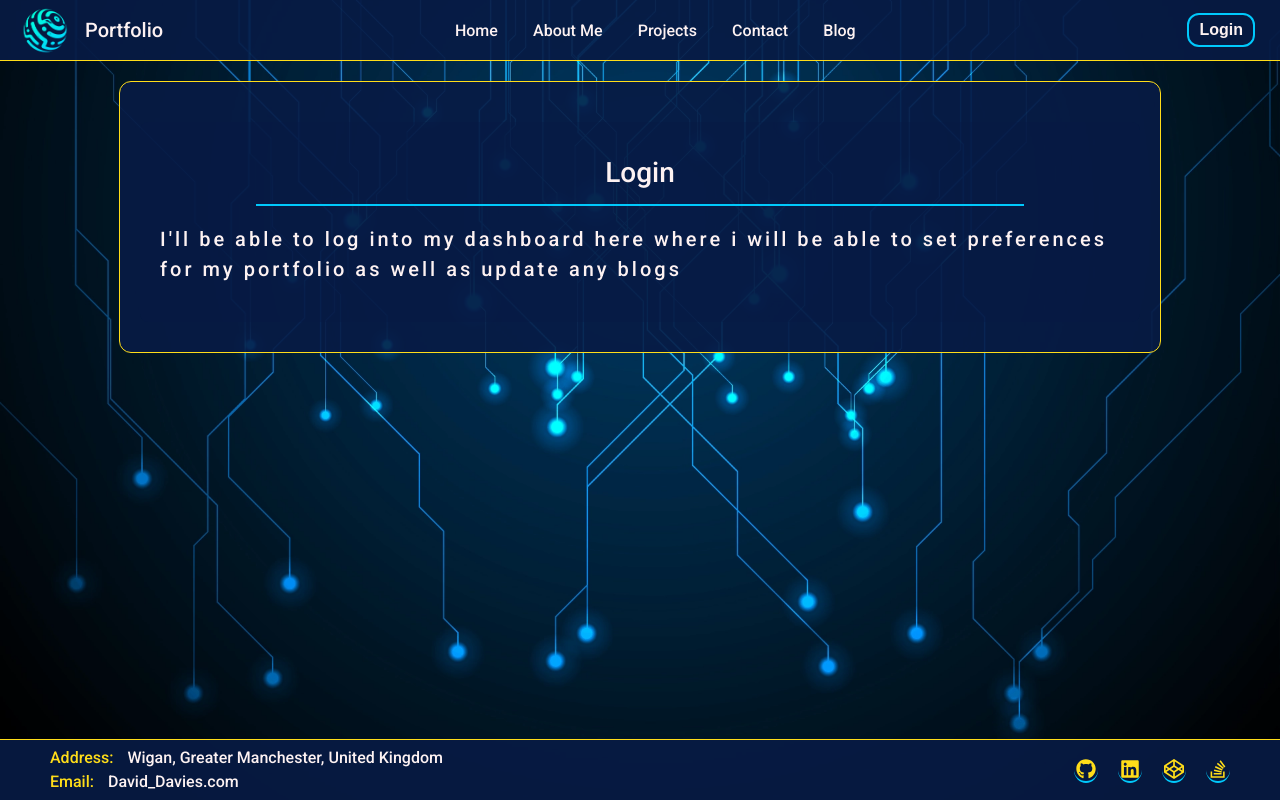
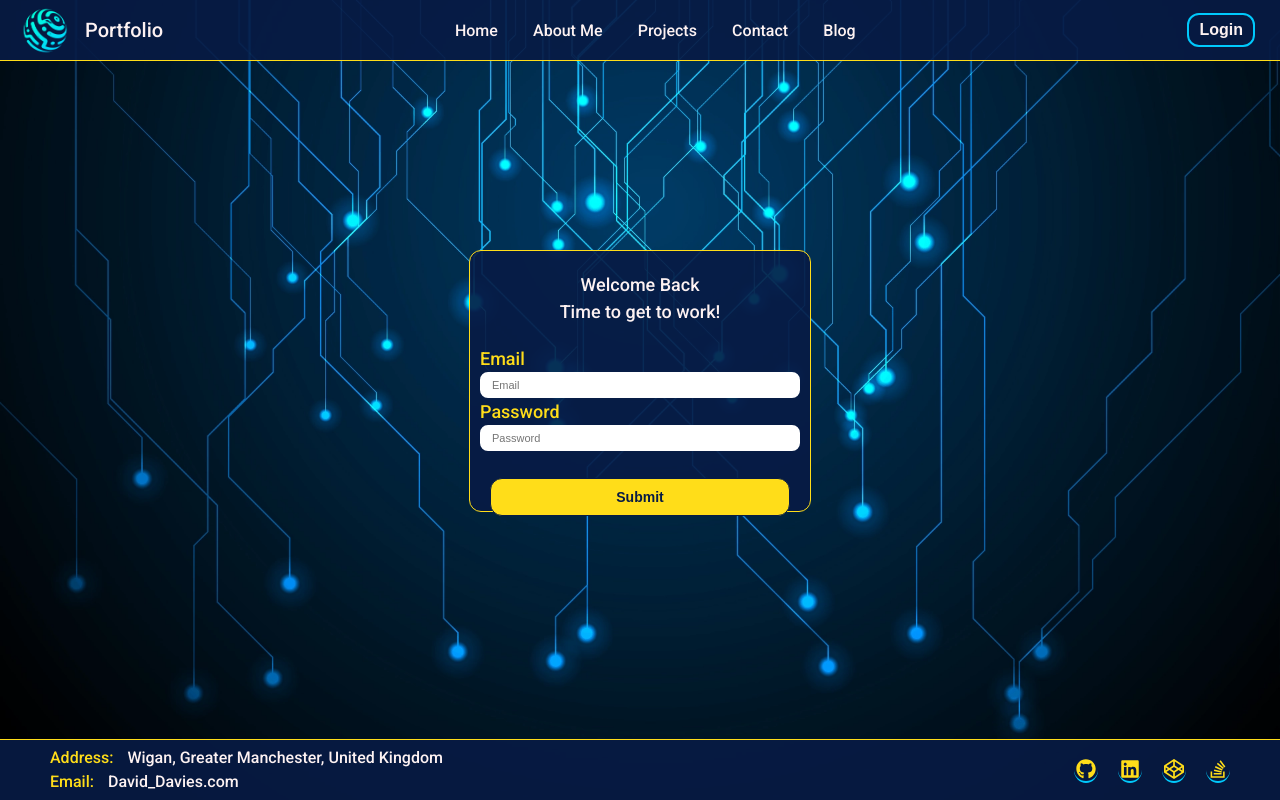
Before and after one commit to DaveyDavey1901/MFS20-React-Portfolio-DD, a React (Create React App) app in the folder client/: page /login in a window 1280 px wide. Shown: the top 800 px of the page. Built offline with nearby package versions, Linux system fonts and the light colour scheme.

Commit message:
created login for future development

```diff
--- a/client/src/Pages/Login.jsx
+++ b/client/src/Pages/Login.jsx
@@ -1,17 +1,75 @@
-import {PageHeading} from "../components/Shared/PageHeading";
-import { Container } from "../components/Shared/Container";
+import styled from "styled-components";
+import { ButtonCta } from "../components/Shared/Button";
 
+const ContactContainer = styled.div`
+  display: flex;
+  align-items: center;
+  text-align: center;
+  justify-content: center;
+  width: 100vw;
+  height: 80vh;
+`;
+
+const Form = styled.form`
+  display: flex;
+  flex-direction: column;
+  text-align: left;
+  padding: 1rem;
+  font-size: 1.8rem;
+  font-weight: 500;
+  background-color: rgba(7, 27, 69, 0.9);
+  border: 1px solid #ffdd19;
+  border-radius: 12px;
+  height: 30vh;
+  width: 25vw;
+`;
+
+const Input = styled.input`
+  border: 2px solid #fff;
+  outline: none;
+  background-color: #fff;
+  padding: 0.5rem 1rem;
+  font-size: 1.1rem;
+  transition: 0.3s;
+  border-radius: 8px;
+  margin-bottom: -1rem;
+`;
+
+const Label = styled.label`
+  color: #ffdd19;
+  margin-top: 1rem;
+`;
+
+const P = styled.p`
+  margin: 1rem;
+  text-align: center;
+`;
 export function Login() {
   return (
-    <>
-      <Container>
-        <PageHeading
-          title={"Login"}
-          pageDetails={
-            "I'll be able to log into my dashboard here where i will be able to set preferences for my portfolio as well as update any blogs"
-          }
+    <ContactContainer>
+
+      <Form>
+        <P>Welcome Back <br /> Time to get to work!</P>
+        <Label htmlFor="email">Email</Label>
+        <Input
+          type="email"
+          id="email"
+          name="email"
+          placeholder="Email"
+          required=""
         />
-      </Container>
-    </>
+        <Label htmlFor="password">Password</Label>
+        <Input
+          type="password"
+          id="password"
+          name="password"
+          placeholder="Password"
+          required=""
+        />
+
+        <br />
+        <ButtonCta type="submit">Submit</ButtonCta>
+      </Form>
+    </ContactContainer>
   );
 }
```
